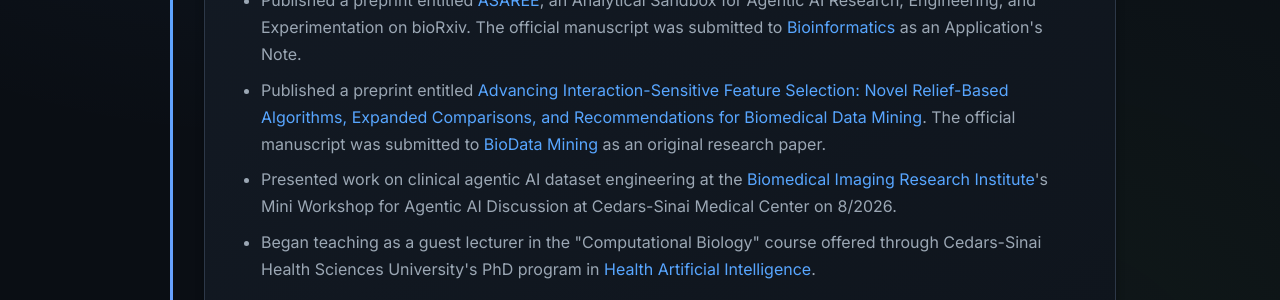
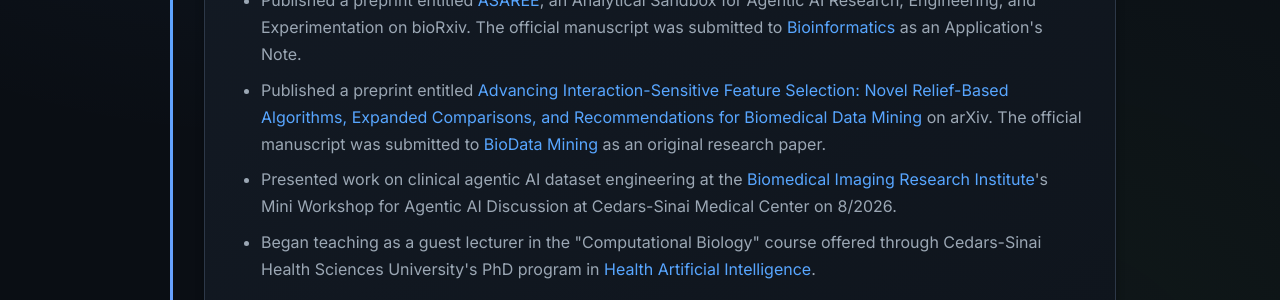
Before and after one commit to pfreda/pfreda.github.io, a Jekyll site: the page built from timeline.md, in a window 1280 px wide and 900 px high, scrolled down 338 px. Shown: the part 153-453 px from the top of the window. Built offline with Jekyll 4.4.1, drawn with Linux system fonts in a browser that asks for light colours.

Commit message:
Timeline fix August 2026v3

```diff
--- a/timeline.md
+++ b/timeline.md
@@ -12,7 +12,7 @@ title: The Road So Far
 <ul>
 <li>Published a preprint entitled <a href="https://www.biorxiv.org/content/10.64898/2026.07.08.737358v4.abstract" target="_blank" rel="noopener">EcoXAI</a>, an autonomous agentic Ecosystem for EXplainable Artificial Intelligence and biomedical discovery on bioRxiv. The official manuscript was submitted to <a href="https://academic.oup.com/bioinformatics" target="_blank" rel="noopener">Bioinformatics</a> as an Application's Note.</li>
 <li>Published a preprint entitled <a href="https://www.biorxiv.org/content/10.64898/2026.08.20.746074v2.abstract" target="_blank" rel="noopener">ASAREE</a>, an Analytical Sandbox for Agentic AI Research, Engineering, and Experimentation on bioRxiv. The official manuscript was submitted to <a href="https://academic.oup.com/bioinformatics" target="_blank" rel="noopener">Bioinformatics</a> as an Application's Note.</li>
-<li>Published a preprint entitled <a href="https://www.biorxiv.org/content/10.64898/2026.08.20.746074v2.abstract" target="_blank" rel="noopener">Advancing Interaction-Sensitive Feature Selection: Novel Relief-Based Algorithms, Expanded Comparisons, and Recommendations for Biomedical Data Mining</a>. The official manuscript was submitted to <a href="https://link.springer.com/journal/13040" target="_blank" rel="noopener">BioData Mining</a> as an original research paper.</li>
+<li>Published a preprint entitled <a href="https://www.biorxiv.org/content/10.64898/2026.08.20.746074v2.abstract" target="_blank" rel="noopener">Advancing Interaction-Sensitive Feature Selection: Novel Relief-Based Algorithms, Expanded Comparisons, and Recommendations for Biomedical Data Mining</a> on arXiv. The official manuscript was submitted to <a href="https://link.springer.com/journal/13040" target="_blank" rel="noopener">BioData Mining</a> as an original research paper.</li>
 <li>Presented work on clinical agentic AI dataset engineering at the <a href="https://www.cedars-sinai.edu/health-sciences-university/research/departments-institutes/biomedical-sciences/biomedical-imaging.html" target="_blank" rel="noopener">Biomedical Imaging Research Institute</a>'s Mini Workshop for Agentic AI Discussion at Cedars-Sinai Medical Center on 8/2026.</li>
 <li>Began teaching as a guest lecturer in the "Computational Biology" course offered through Cedars-Sinai Health Sciences University's PhD program in <a href="https://www.cedars-sinai.edu/education/graduate-school/phd-health-artificial-intelligence.html" target="_blank" rel="noopener">Health Artificial Intelligence</a>.</li>
 </ul>
```
